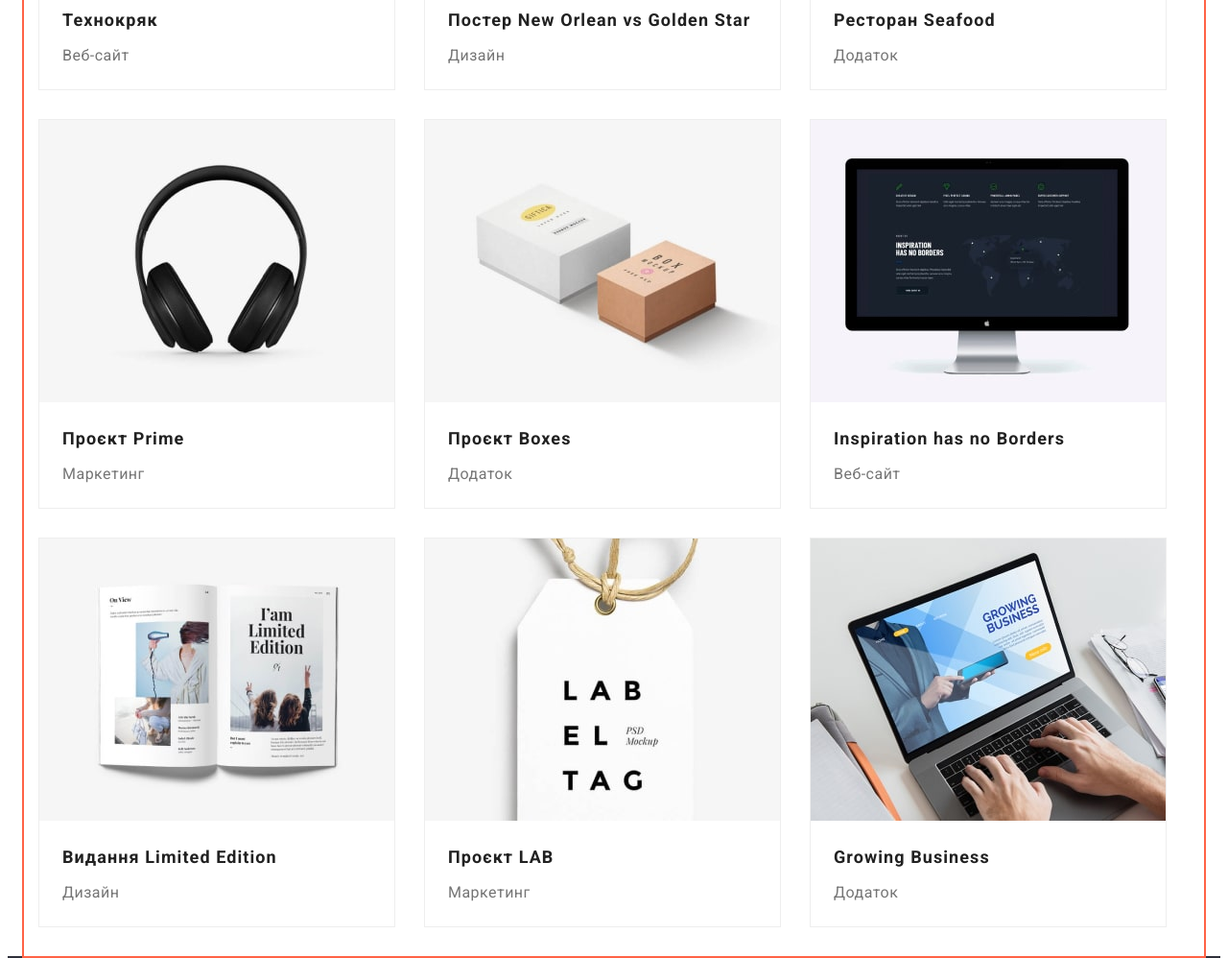
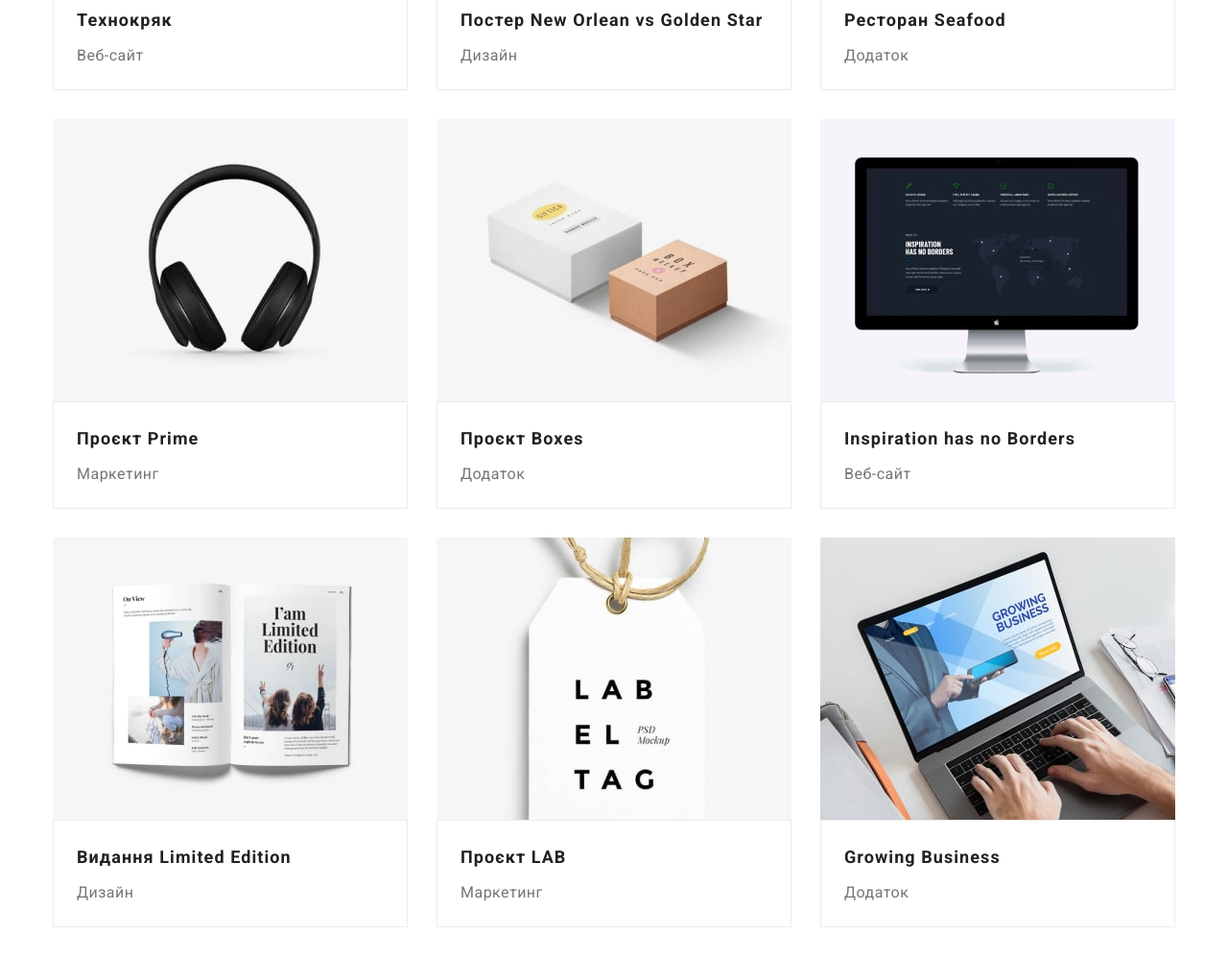
Before and after one commit to Tormoond/Tormoond-goit-markup-hw-03, a plain HTML site: page portfolio.html in a window 1280 px wide. Shown: the part 575-1573 px from the top of the page at 96% size. Drawn offline with nearby package versions, Linux system fonts and the light colour scheme.

Commit message:
Последние изменения

```diff
--- a/css/styles.css
+++ b/css/styles.css
@@ -45,7 +45,10 @@ img {
   --buttons-color-portfolio:#F5F4FA;
   --buttons-color-portfolio-hiden-focus:#2196F3 ;
 }
-
+.section{
+  padding-top: 94px;
+  padding-bottom: 94px;
+}
 .visually-hidden {
   position: absolute;
   width: 1px;
@@ -82,12 +85,10 @@ ul {
  padding-right: 15px;
     margin: 0 auto;
     width: 1200px;
-   outline: 2px solid tomato;
+
 }
 
-.section{
-  padding-top: 94px;
-}
+
 
 /*хедер секция*/
 .link-head{
@@ -252,7 +253,7 @@ margin-bottom: 30px;
 .list-info{
 
   flex-basis: calc(100% / 4);
-  padding-right: 30px;
+  margin-right: 30px;
 }
 .list-items .list-name{
 font-weight: 700;
@@ -275,9 +276,7 @@ color: var(--secodery-text-color)
 
 
 /* чем мы занимаемся*/
-.main-center{
-  padding:  94px 0;
-}
+
 .main-center-tittle {
  margin-bottom: 50px;
   text-align: center;
@@ -309,11 +308,11 @@ color: var(--primery-text-color);
 box-shadow: 0px 1px 3px rgba(0, 0, 0, 0.12), 0px 1px 1px rgba(0, 0, 0, 0.14), 0px 2px 1px rgba(0, 0, 0, 0.2);
 border-radius: 0px 0px 4px 4px;
   width: 270px;
-  background-color: #EEEEEE;
+  background-color: var(--background-color)
 }
 
 .box-card{
-  margin-top: 30px;
+  padding: 30px 0;
 }
 .person-name{
   font-weight: 500;
@@ -324,7 +323,7 @@ border-radius: 0px 0px 4px 4px;
   color: var(--primery-text-color);
 }
 .position{
-  padding-top: 10px;
+  margin-top: 10px;
 font-weight: 400;
 font-size: 16px;
 line-height: 1.18;
@@ -340,12 +339,16 @@ color:var(--secodery-text-color)
 }
 
 .link-footer{
-  padding-bottom: 20px;
+  margin-bottom: 20px;
 }
 
 
-
-
+.link-items{
+  margin-bottom: 9px;
+}
+.link-items:last-child{
+  margin-bottom: 0px;
+}
 .logo-futter{
 
   font-family: 'Raleway';
@@ -405,6 +408,7 @@ color:var(--secodery-text-color)
  display: flex;
  gap: 8px;
   justify-content: center;
+  margin-bottom: 50px;
 }
 .buttons-list .portfilio-btn{
 
@@ -422,7 +426,7 @@ color:var(--secodery-text-color)
 
   font-weight: 500;
   font-size: 16px;
-  line-height: 1.16;
+  line-height: 1.63;
   box-shadow: 0px 3px 1px rgba(0, 0, 0, 0.1), 0px 1px 2px rgba(0, 0, 0, 0.08), 0px 2px 2px rgba(0, 0, 0, 0.12);
   border-radius: 4px;
   letter-spacing: 0.03em;
@@ -443,25 +447,11 @@ color:var(--secodery-text-color)
 .archives-list{
   display: flex;
   flex-wrap: wrap;
-
+gap: 30px;
 }
 
-.list-kard{
-  flex-basis: calc(100% / 3 - 30px);
-  margin-left: 30px;
-  margin-bottom: 30px;
-  background: #FFFFFF;
-border: 1px solid #EEEEEE;
-}
-.list-kard:first-child{
-  margin-left: 0px;
-}
-.list-kard:nth-child(4){
-  margin-left: 0px;
-}
-.list-kard:nth-child(7){
-  margin-left: 0px;
-}
+
+
 
 /* заголовок и описание */
 .caption-portfolio{
@@ -485,8 +475,6 @@ border: 1px solid #EEEEEE;
 }
 
 .portfolio-items{
-  margin-top: 20px;
-  margin-bottom: 20px;
-  padding-left: 24px;
-  padding-right: 24px;
+ padding: 20px 24px;
+ border: 1px solid #ECECEC;
 }
--- a/portfolio.html
+++ b/portfolio.html
@@ -14,6 +14,7 @@
     <link rel="preconnect" href="https://fonts.gstatic.com" crossorigin>
     <link href="https://fonts.googleapis.com/css2?family=Roboto:wght@400;500;700;900&display=swap" rel="stylesheet">
 
+    <link rel="stylesheet" href="https://cdnjs.cloudflare.com/ajax/libs/modern-normalize/1.1.0/modern-normalize.css" />
     <link rel="stylesheet" href="./css/styles.css">
 </head>
 
@@ -39,95 +40,92 @@
 
 <main>
 
-
-    <section class="buttons-list">
+    <section class="section">
         <div class="conteiner">
         <h1 class="visually-hidden">Buttons</h1>
-       <div class="butins-box">
-           <ul class="buttons-list conteiner">
+
+           <ul class="buttons-list ">
             <li><button type="button" class="portfilio-btn color-text cursor">Усі</button></li>
             <li><button type="button" class="portfilio-btn color-text cursor">Веб-сайти</button></li>
             <li><button type="button" class="portfilio-btn color-text cursor">Додатки</button></li>
             <li><button type="button" class="portfilio-btn color-text cursor">Дизайн</button></li>
             <li><button type="button" class="portfilio-btn color-text cursor">Маркетинг</button></li>
            </ul>
-      </div>
 
-        <h2 class="visually-hidden">Stocks</h2>
 
         <!-- асортимент товаров-->
         <ul class="archives-list">
             <li class="list-kard">
 
-                <a href=""><img src="./imegess/img-1.jpg" alt="Ноутбук з фотографіями персоналу" width="370" height="294">
+                <img src="./imegess/img-1.jpg" alt="Ноутбук з фотографіями персоналу" width="370" height="294">
                     <div class="portfolio-items">
                 <h3 class="caption-portfolio">Технокряк</h3>
-                <p class="synopsis-portfolio">Веб-сайт</p></a>
+                <p class="synopsis-portfolio">Веб-сайт</p>
             </div>
             </li>
 
             <li class="list-kard">
-                    <a href=""><img src="./imegess/img-2.jpg" alt="Баскетболісти на постері" width="370">
+                    <img src="./imegess/img-2.jpg" alt="Баскетболісти на постері" width="370">
                         <div class="portfolio-items">
                     <h3 class="caption-portfolio">Постер New Orlean vs Golden Star</h3>
-                    <p class="synopsis-portfolio">Дизайн</p></a>
+                    <p class="synopsis-portfolio">Дизайн</p>
                 </div>
             </li>
 
             <li class="list-kard">
-                <a href=""><img src="./imegess/img-3.jpg" alt="Постер окуня" width="370">
+                <img src="./imegess/img-3.jpg" alt="Постер окуня" width="370">
                     <div class="portfolio-items">
                 <h3 class="caption-portfolio">Ресторан Seafood</h3>
-                <p class="synopsis-portfolio">Додаток</p></a>
+                <p class="synopsis-portfolio">Додаток</p>
             </div>
 
             </li>
 
             <li class="list-kard">
-                <a href=""><img src="./imegess/img-4.jpg" alt="Зоображення навушників" width="370">
+                <img src="./imegess/img-4.jpg" alt="Зоображення навушників" width="370">
                     <div class="portfolio-items">
                 <h3 class="caption-portfolio">Проєкт Prime</h3>
-                <p class="synopsis-portfolio">Маркетинг</p></a>
+                <p class="synopsis-portfolio">Маркетинг</p>
             </div>
             </li>
 
             <li class="list-kard">
-               <a href=""> <img src="./imegess/img-5.jpg" alt="Зоображення коробок" width="370">
+               <img src="./imegess/img-5.jpg" alt="Зоображення коробок" width="370">
                 <div class="portfolio-items">
                 <h3 class="caption-portfolio">Проєкт Boxes</h3>
-                <p class="synopsis-portfolio">Додаток</p></a>
+                <p class="synopsis-portfolio">Додаток</p>
             </div>
             </li>
 
             <li class="list-kard">
-                <a href=""><img src="./imegess/img-6.jpg" alt="Зоображення монітора з сайтом" width="370">
+                <img src="./imegess/img-6.jpg" alt="Зоображення монітора з сайтом" width="370">
                     <div class="portfolio-items">
                 <h3 class="caption-portfolio">Inspiration has no Borders</h3>
-                <p class="synopsis-portfolio">Веб-сайт</p></a>
+                <p class="synopsis-portfolio">Веб-сайт</p>
             </div>
             </li>
 
             <li class="list-kard">
-                <a href=""><img src="./imegess/img-7.jpg" alt="Зоображення книги" width="370">
+                <img src="./imegess/img-7.jpg" alt="Зоображення книги" width="370">
                     <div class="portfolio-items">
                 <h3 class="caption-portfolio">Видання Limited Edition</h3>
-                <p class="synopsis-portfolio">Дизайн</p></a>
+                <p class="synopsis-portfolio">Дизайн</p>
             </div>
             </li>
 
             <li class="list-kard">
-                <a href=""><img src="./imegess/img-8.jpg" alt="Зоображення бірки з лейблом" width="370">
+                <img src="./imegess/img-8.jpg" alt="Зоображення бірки з лейблом" width="370">
                     <div class="portfolio-items">
                 <h3 class="caption-portfolio">Проєкт LAB</h3>
-                <p class="synopsis-portfolio">Маркетинг</p></a>
+                <p class="synopsis-portfolio">Маркетинг</p>
             </div>
             </li>
 
             <li class="list-kard">
-                <a href=""><img src="./imegess/img-9.jpg" alt="Зоображення праці за Ноутбуком" width="370">
+                <img src="./imegess/img-9.jpg" alt="Зоображення праці за Ноутбуком" width="370">
                     <div class="portfolio-items">
                 <h3 class="caption-portfolio">Growing Business</h3>
-                <p class="synopsis-portfolio">Додаток</p></a>
+                <p class="synopsis-portfolio">Додаток</p>
             </div>
             </li>
 
```
Also changed, not shown: index.html (+6 -4 lines).
